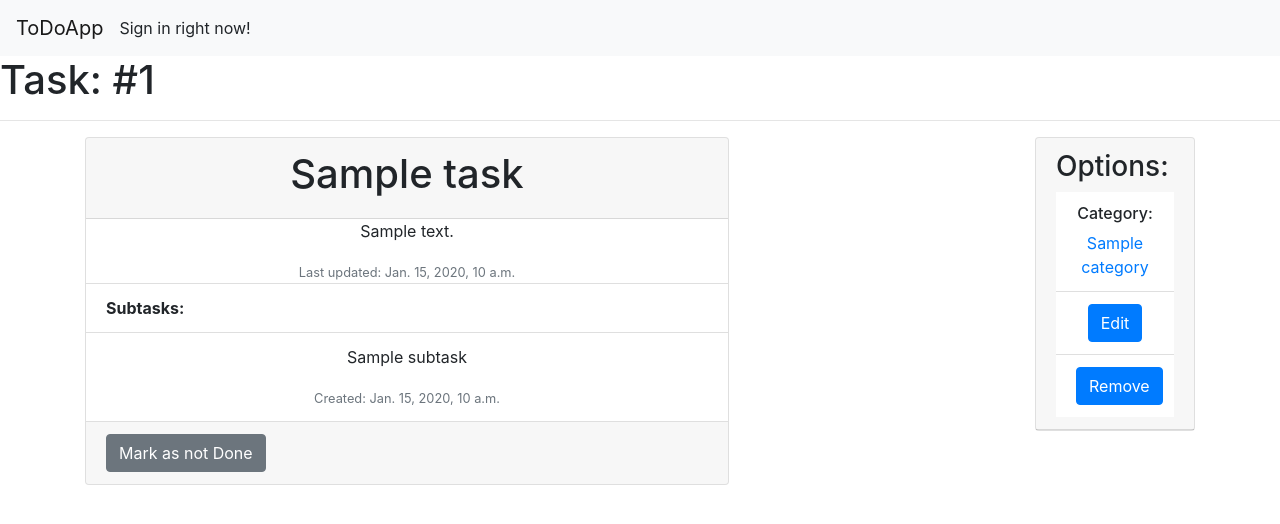
After one commit to Chenger1/toDoApp-v3, a Django app: a page that uses todo/tasks/templates/task/detail.html in a window 1280 px wide. The commit adds this page. Shown: the top 524 px of the page. Run offline with Django 3.2, Linux system fonts and the light colour scheme; tables that the repository leaves empty hold one stand-in row (values such as "Sample post").

Commit message:
feat: Add page to display detail info about Task

```diff
--- /dev/null
+++ b/todo/tasks/templates/task/detail.html
@@ -0,0 +1,82 @@
+{% extends "base.html" %}
+
+{% block title %}{{ object.title }}{% endblock %}
+
+{% block content %}
+<h1>Task: #{{ object.id }}</h1>
+    <hr>
+<div class="container">
+    <div class="row">
+        <div class="col-10">
+            <div class="card" style="text-align: center; max-width:70%;" >
+                <div class="card-header">
+                    <h1>{{ object.title }}</h1>
+                </div>
+                <div class="body" >
+                    <p class="card-text">
+                        {% if object.description %}
+                            {{ object.description }}
+                        {% else %}
+                            <strong>There is no description yet.</strong>
+                        {% endif %}
+                    </p>
+                    <p class="card-text">
+                        <small class="text-muted">
+                            Last updated: {{ object.updated }}
+                        </small>
+                    </p>
+                </div>
+                <ul class="list-group list-group-flush">
+                    <li class="list-group-item" style="text-align: left;">
+                        <strong>Subtasks:</strong>
+                    </li>
+                    {% for subtask in object.subtasks.get_queryset %}
+                        <li class="list-group-item">
+                            <p>{{ subtask.title }}</p>
+                            <small class="text-muted">
+                                Created: {{ subtask.created }}
+                            </small>
+                        </li>
+                    {% endfor %}
+                </ul>
+                <div class="card-footer" style="text-align: left;">
+                    {% if object.status == False %}
+                        <a href="#">
+                            <button class="btn btn-success">Mark as Done</button>
+                        </a>
+                    {% else %}
+                        <a href="#">
+                            <button class="btn btn-secondary">Mark as not Done</button>
+                        </a>
+                    {% endif %}
+                </div>
+            </div>
+        </div>
+
+        <div class="col-2">
+            <div class="card" style="width: 10rem;">
+                <div class="card-header">
+                    <h3>Options: </h3>
+                    <ul class="list-group list-group-flush" style="text-align: center;">
+                        <li class="list-group-item">
+                            <h6>Category: </h6>
+                            <a href="{% url 'tasks:task_list_in_category' object.category.id%}">{{ object.category }}</a>
+                        </li>
+                        <li class="list-group-item">
+                            <a href="{% url 'tasks:update_task' object.slug%}">
+                                <button class="btn btn-primary">Edit</button>
+                            </a>
+                        </li>
+                        <li class="list-group-item">
+                            <form action="{% url 'tasks:remove_task' object.slug%}" method="post">
+                                {% csrf_token %}
+                                <button type="submit" class="btn btn-primary">Remove</button>
+                            </form>
+                        </li>
+                    </ul>
+                </div>
+            </div>
+        </div>
+    </div>
+</div>
+{% endblock %}
--- a/todo/tasks/templates/task/list.html
+++ b/todo/tasks/templates/task/list.html
@@ -41,7 +41,7 @@
                                     </form>
                                 </td>
                                 <td>
-                                    <button type="button" class="btn btn-primary">Show more</button>
+                                    <a href="{% url 'tasks:task_detail' task.slug %}"><button class="btn btn-primary">Detail</button></a>
                                 </td>
                             </tr>
                         {% empty %}
--- a/todo/tasks/urls.py
+++ b/todo/tasks/urls.py
@@ -1,6 +1,6 @@
 from django.urls import path
 
-from .views import TaskList, CreateCategoryView, CreateTaskView, TaskRemoveView, TaskUpdateView
+from .views import TaskList, CreateCategoryView, CreateTaskView, TaskRemoveView, TaskUpdateView, TaskDetailView
 
 app_name = 'tasks'
 
@@ -11,4 +11,5 @@ urlpatterns =[
     path('create-task/', CreateTaskView.as_view(), name='create_task'),
     path('remove-task/<slug:slug>/', TaskRemoveView.as_view(), {'status': True}, name='remove_task'),
     path('update-task/<slug:slug>/', TaskUpdateView.as_view(), name='update_task'),
+    path('task-detail/<slug:slug>/', TaskDetailView.as_view(), name='task_detail'),
 ]
--- a/todo/tasks/views.py
+++ b/todo/tasks/views.py
@@ -1,5 +1,6 @@
 from django.views.generic import ListView
 from django.views.generic import View
+from django.views.generic.detail import DetailView
 from django.shortcuts import render, redirect, get_object_or_404
 
 from .forms import CreateCategoryForm, CreateSubTaskFormSet, CreateTaskForm
@@ -117,3 +118,8 @@ class TaskUpdateView(View):
                 updated_task.save()
 
         return redirect('tasks:task_list')
+
+
+class TaskDetailView(DetailView):
+    model = Task
+    template_name = 'task/detail.html'
```
